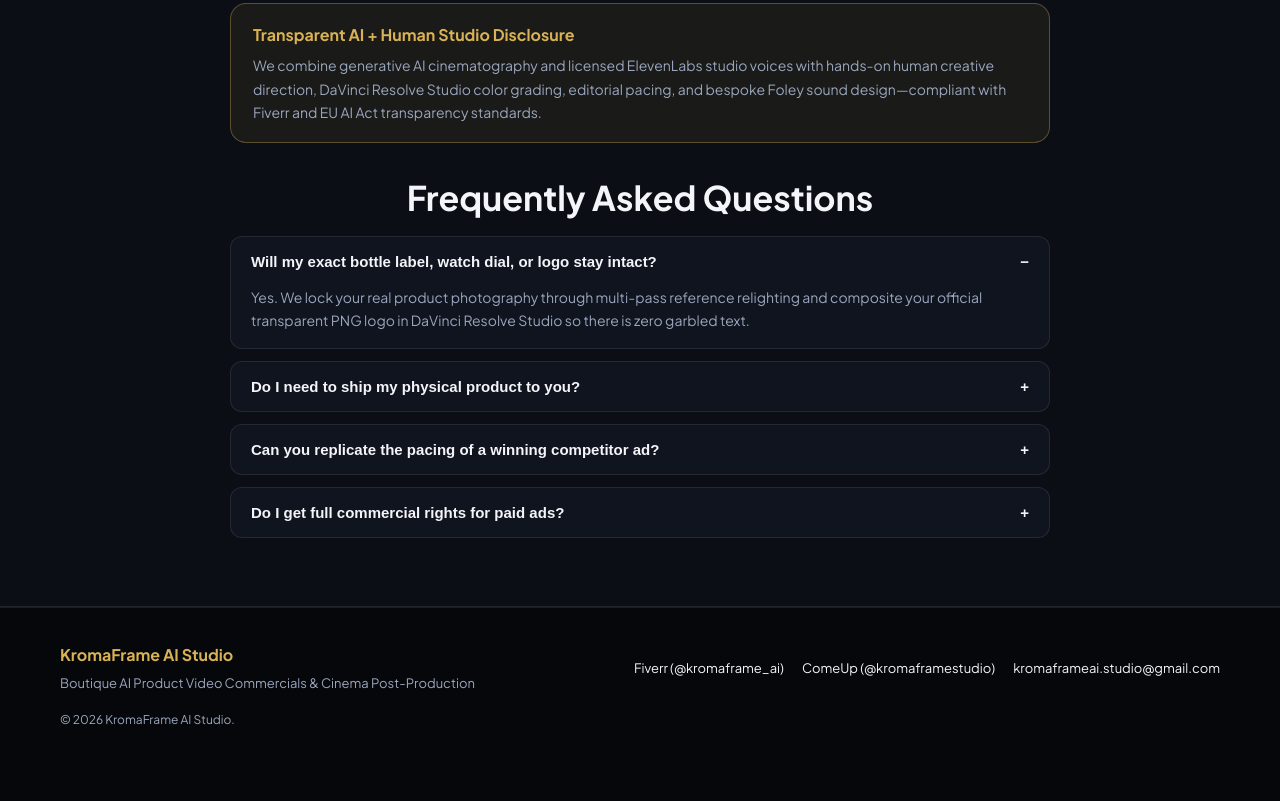
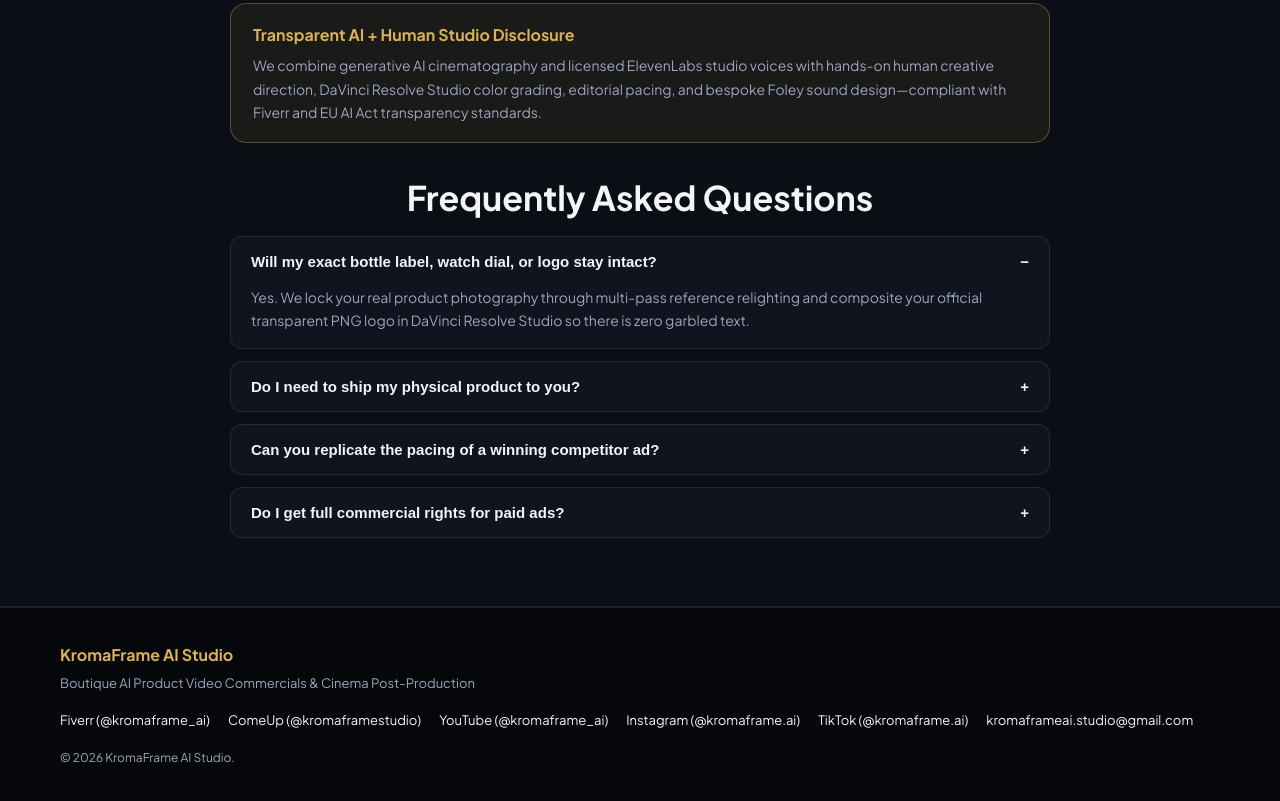
Before and after one commit to rhmkaci-eng/kromaframe-ai-studio, a plain HTML site: page index.html in a window 1280 px wide. Shown: the part 3184-3985 px from the top of the page. Before the commit the page ends 3948 px from the top, so only its background shows below. Drawn offline with nearby package versions, Linux system fonts and the light colour scheme.

Commit message:
Add live YouTube, Instagram, and TikTok channel links to portfolio footer

```diff
--- a/index.html
+++ b/index.html
@@ -243,6 +243,9 @@
       <div class="footer-links">
         <a href="https://www.fiverr.com/kromaframe_ai" target="_blank" rel="noopener">Fiverr (@kromaframe_ai)</a>
         <a href="https://comeup.com/fr/@kromaframestudio" target="_blank" rel="noopener">ComeUp (@kromaframestudio)</a>
+        <a href="https://www.youtube.com/@kromaframe_ai" target="_blank" rel="noopener">YouTube (@kromaframe_ai)</a>
+        <a href="https://www.instagram.com/kromaframe.ai/" target="_blank" rel="noopener">Instagram (@kromaframe.ai)</a>
+        <a href="https://www.tiktok.com/@kromaframe.ai" target="_blank" rel="noopener">TikTok (@kromaframe.ai)</a>
         <a href="mailto:kromaframeai.studio@gmail.com">kromaframeai.studio@gmail.com</a>
       </div>
       <div class="copyright">© 2026 KromaFrame AI Studio.</div>
```
